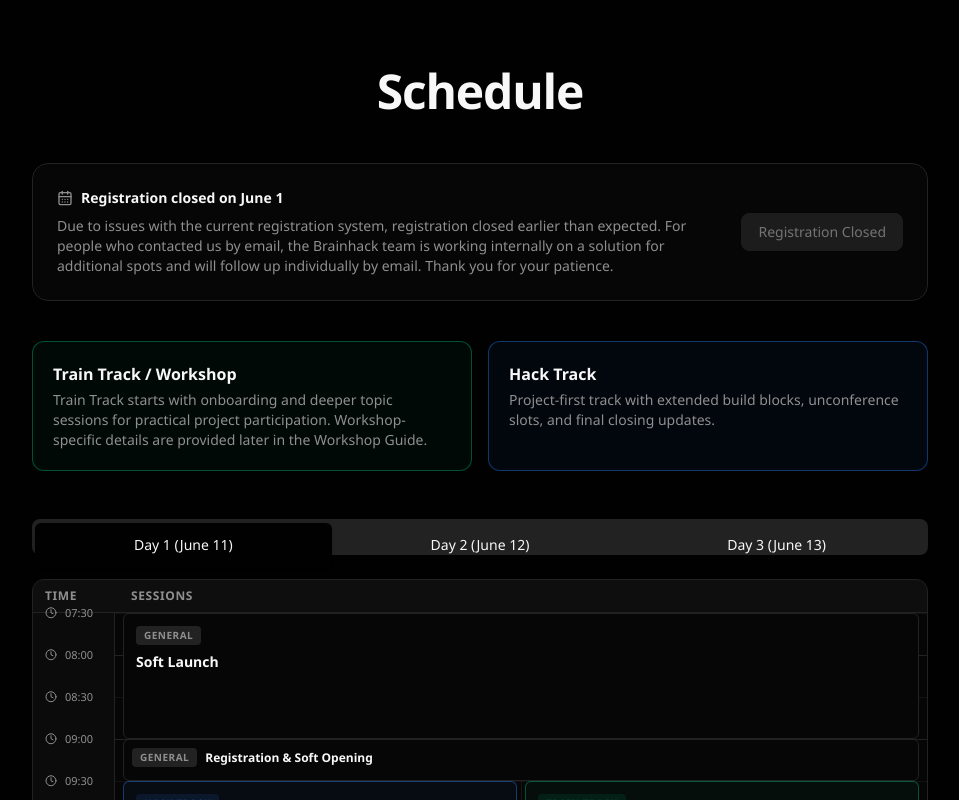
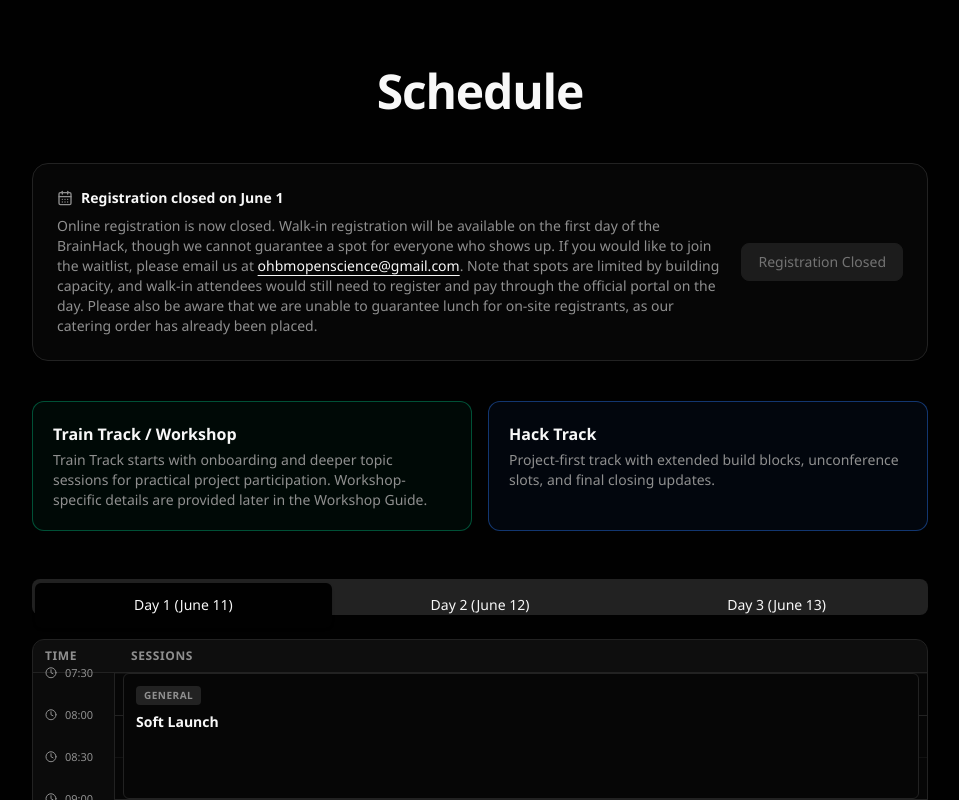
Before and after one commit to dvm-shlee/hackathon2026, a Next.js app: page / in a window 1280 px wide. Shown: the part 2000-2800 px from the top of the page, without its empty margins (160-1119 px from the left). Built offline with nearby package versions, Linux system fonts and the light colour scheme.

Commit message:
Update registration notice

```diff
--- a/src/components/schedule-section.tsx
+++ b/src/components/schedule-section.tsx
@@ -322,10 +322,19 @@ export function ScheduleSection() {
                 Registration closed on June 1
               </div>
               <p className="text-sm text-muted-foreground">
-                Due to issues with the current registration system, registration closed earlier than
-                expected. For people who contacted us by email, the Brainhack team is working
-                internally on a solution for additional spots and will follow up individually by
-                email. Thank you for your patience.
+                Online registration is now closed. Walk-in registration will be available on the
+                first day of the BrainHack, though we cannot guarantee a spot for everyone who shows
+                up. If you would like to join the waitlist, please email us at{' '}
+                <a
+                  href="mailto:ohbmopenscience@gmail.com"
+                  className="font-medium text-foreground underline underline-offset-4"
+                >
+                  ohbmopenscience@gmail.com
+                </a>
+                {'. '}Note that spots are limited by building capacity, and walk-in attendees would
+                still need to register and pay through the official portal on the day. Please also be
+                aware that we are unable to guarantee lunch for on-site registrants, as our catering
+                order has already been placed.
               </p>
             </div>
             <button
```
